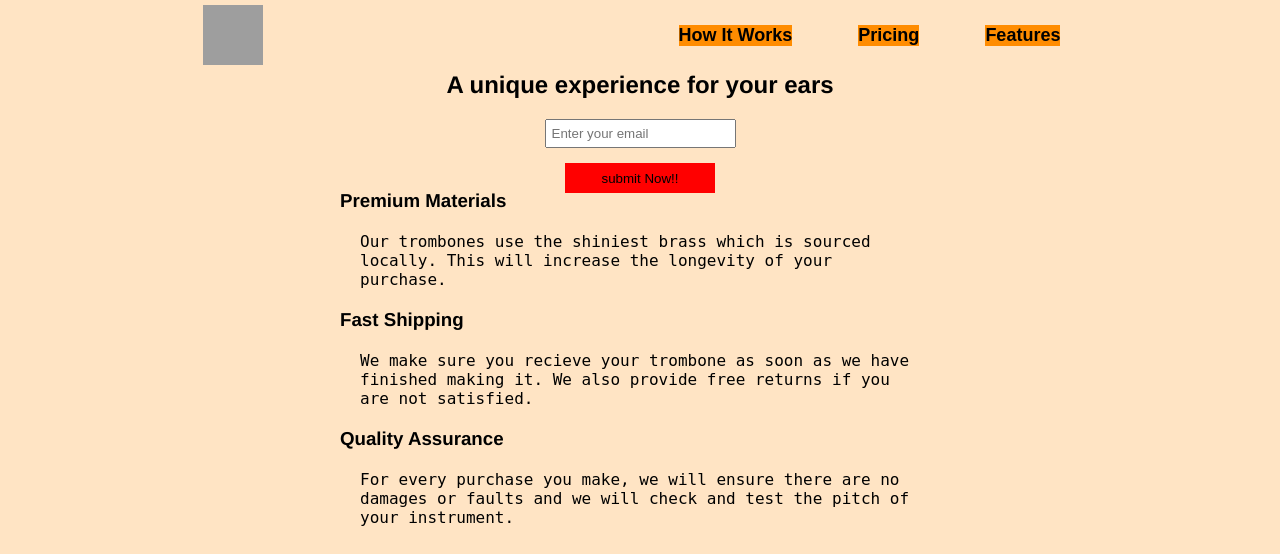
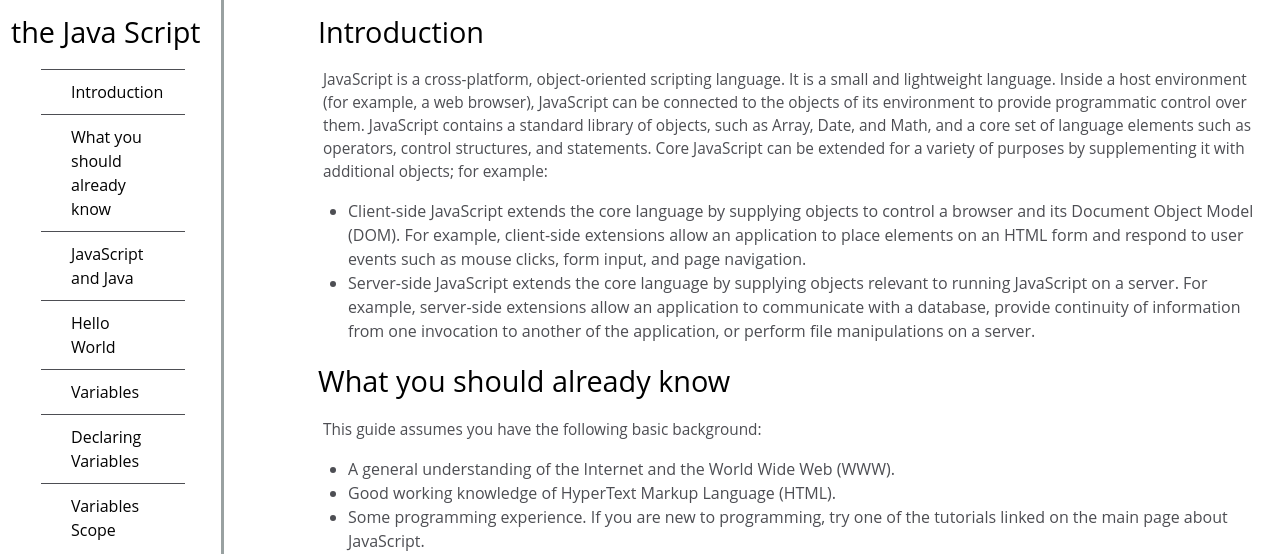
Before and after one commit to DavidYashar/YasharBaradarvar, a PHP site: page / in a window 1280 px wide. Shown: the top 554 px of the page. Run offline with PHP 8.4, Linux system fonts and the light colour scheme; grey boxes are pictures that could not be loaded.

Commit message:
Technical documentation page

```diff
--- a/index.html
+++ b/index.html
@@ -2,89 +2,133 @@
 <html lang="en">
 <head>
     <meta charset="UTF-8">
+    <link rel="stylesheet" href="styles.css">
     <meta http-equiv="X-UA-Compatible" content="IE=edge">
     <meta name="viewport" content="width=device-width, initial-scale=1.0">
-    <link rel="stylesheet" href="styles.css">
-    <title>Product Landing Page</title>
+    <title>Technical Documentation</title>
 </head>
 <body>
-    <header id="header">
-        <img id="header-img" src="https://www.freepnglogos.com/uploads/music-logo-round-play-png-29.png" width="60" height="60">
-        <nav id="nav-bar">
+    <main id="main-doc">
+
+        <nav id="navbar">
+            <header> the Java Script</header>
+            <!-- <a class="nav-link">This technical documentation is about the Java Script</a> -->
+
             <ul>
-                <a href="#how-it-works"><li class="nav-link" href="#how-it-works">How It Works</a></li>
-                <a href="#pricing"><li class="nav-link" href="#pricing">Pricing</a></li>
-                <a href="#features"><li class="nav-link" href="#features">Features</a></li>
+                <li><a class="nav-link" href="#introduction">Introduction</a></li>
+                <li><a class="nav-link" href="#what_you_should_already_know">What you should already know</a></li>
+                <li><a class="nav-link" href="#javascript_and_java">JavaScript and Java</a></li>
+                <li><a class="nav-link" href="#hello_world">Hello World</a></li>
+                <li><a class="nav-link" href="#variables">Variables</a></li>
+                <li><a class="nav-link" href="#declaring_variables">Declaring Variables</a></li>
+                <li><a class="nav-link" href="#variables_scope">Variables Scope</a></li>
+
             </ul>
         </nav>
-    </header>
 
-    <div class="container"></div>
-    <section class="email">
-        <h2 id="form-head">A unique experience for your ears</h2>
-        <form id="form" width="400" action="https://www.freecodecamp.com/email-submit">
-            <input id="email" name="email" type="email" placeholder="Enter your email" required><br>
-            <input id="submit" type="submit" value="submit Now!!">
-        </form>
-    </section >
-        <section id="features">
-            <h3>Premium Materials</h3>
-            <p>Our trombones use the shiniest brass which is sourced locally.
-                 This will increase the longevity of your purchase.</p>
+        <section id="introduction" class="main-section">
+            <header>Introduction</header>
 
-            <h3>Fast Shipping</h3>
-            <p>We make sure you recieve your trombone as soon as we have finished making it.
-                 We also provide free returns if you are not satisfied.</p>
+            <p>JavaScript is a cross-platform, object-oriented scripting language. It is a small and lightweight language.
+                Inside a host environment (for example, a web browser), JavaScript can be connected to the objects of its environment
+                 to provide programmatic control over them.
 
-            <h3>Quality Assurance</h3>
-            <p>For every purchase you make, we will ensure there are no damages
-                 or faults and we will check and test the pitch of your instrument.</p>
+                JavaScript contains a standard library of objects, such as Array, Date, and Math, and a core set of language elements
+                 such as operators, control structures, and statements. Core JavaScript can be extended for a variety of purposes by
+                 supplementing it with additional objects; for example:</p>
+                 <ul>
+                    <li>Client-side JavaScript extends the core language by supplying objects to control a browser and its Document Object Model (DOM).
+                         For example, client-side extensions allow an application to place elements on an HTML form and respond to user events such as mouse clicks,
+                          form input, and page navigation.</li>
+                          <li>Server-side JavaScript extends the core language by supplying objects relevant to running JavaScript on a server. For example,
+                             server-side extensions allow an application to communicate with a database, provide continuity of information from one invocation
+                              to another of the application, or perform file manipulations on a server.</li>
+                 </ul>
+        </section>
+        <section id="what_you_should_already_know" class="main-section">
+            <header>What you should already know</header>
+            <p>This guide assumes you have the following basic background:</p>
+            <ul>
+                <li>A general understanding of the Internet and the World Wide Web (WWW).</li>
+                <li>Good working knowledge of HyperText Markup Language (HTML).</li>
+                <li>Some programming experience. If you are new to programming,
+                     try one of the tutorials linked on the main page about JavaScript.</li>
+            </ul>
+        </section>
+        <section id="javascript_and_java" class="main-section">
+            <header>JavaScript and Java</header>
+            <p>JavaScript and Java are similar in some ways but fundamentally different in some others. The JavaScript language resembles Java
+                 but does not have Java's static typing and strong type checking. JavaScript follows most Java expression syntax,
+                  naming conventions and basic control-flow constructs which was the reason why it was renamed from LiveScript to JavaScript.</p>
+
+                  <p>In contrast to Java's compile-time system of classes built by declarations, JavaScript supports a runtime system based on a
+                small number of data types representing numeric, Boolean, and string values. JavaScript has a prototype-based object model
+                instead of the more common class-based object model. The prototype-based model provides dynamic inheritance; that is,
+                what is inherited can vary for individual objects. JavaScript also supports functions without any special declarative requirements.
+                 Functions can be properties of objects, executing as loosely typed methods.</p>
+
+               <p> JavaScript is a very free-form language compared to Java. You do not have to declare all variables, classes, and methods.
+                You do not have to be concerned with whether methods are public, private, or protected, and you do not have to implement interfaces.
+                 Variables, parameters, and function return types are not explicitly typed.</p>
+
+
+        </section>
+        <section id="hello_world" class="main-section">
+            <header>Hello World</header>
+            <p>To get started with writing JavaScript, open the Scratchpad and write your first "Hello world" JavaScript code:</p>
+            <code>function greetMe(yourName) { alert("Hello " + yourName); }
+                greetMe("World");</code>
+                <p>Select the code in the pad and hit Ctrl+R to watch it unfold in your browser!</p>
+
+
+        </section>
+        <section id="variables" class="main-section">
+            <header>Variables</header>
+            <p>You use variables as symbolic names for values in your application. The names of variables, called identifiers,
+                conform to certain rules.</p>
+
+                <p>A JavaScript identifier must start with a letter, underscore (_), or dollar sign ($); subsequent characters
+                can also be digits (0-9). Because JavaScript is case sensitive, letters include the characters "A" through "Z" (uppercase)
+                 and the characters "a" through "z" (lowercase).</p>
+
+                 <p>You can use ISO 8859-1 or Unicode letters such as å and ü in identifiers. You can also use the Unicode escape sequences
+                 as characters in identifiers. Some examples of legal names are Number_hits, temp99, and _name.</p>
+
+        </section>
+        <section id="declaring_variables" class="main-section">
+            <header>Declaring Variables</header>
+            <p>You can declare a variable in three ways:</p>
+            <p>With the keyword var. For example,</p>
+            <code>var x = 42.</code>
+            <p>This syntax can be used to declare both local and global variables.</p>
+
+                <p>By simply assigning it a value. For example,</p>
+            <code>x = 42.</code>
+            <p>This always declares a global variable. It generates a strict JavaScript warning. You shouldn't use this variant.</p>
+
+                <p>With the keyword let. For example,</p>
+                <code>let y = 13.</code>
+                <p>his syntax can be used to declare a block scope local variable. See Variable scope below.</p>
+
+        </section>
+        <section id="variables_scope" class="main-section">
+            <header>Variables Scope</header>
+            <p>When you declare a variable outside of any function, it is called a global variable, because it is available
+                 to any other code in the current document. When you declare a variable within a function, it is called a local variable,
+                  because it is available only within that function.</p>
+
+                <p>JavaScript before ECMAScript 2015 does not have block statement scope; rather, a variable declared within a block is local
+                     to the function (or global scope) that the block resides within. For example the following code will log 5, because the
+                     scope of x is the function (or global context) within which x is declared, not the block, which in this case is an if
+                     statement.</p>
+
+            <code>if (true) { var x = 5; } console.log(x); // 5</code>
+            <p>This behavior changes, when using the let declaration introduced in ECMAScript 2015.</p>
+            <code>if (true) { let y = 5; } console.log(y); // ReferenceError: y is
+                not defined</code>
+
         </section>
 
-    <section id="how-it-works">
-    <iframe id="video" src="https://www.youtube.com/embed/oPN4DWHuqlE" width="600" height="300" ></iframe>
-     <figcaption>A thriller of our work</figcaption>
-    </section>
-    <section id="pricing">
-    <div class="first">
-        <h3>$1000</h3>
-            <ol>
-                <li>Great surround sound</li>
-                <li> 3 hours live music and inter section</li>
-                <li> 4 sections</li>
-            </ol>
-        <button class="btns">purchase</button>
-    </div>
-    <div class="first">
-        <h3>$2000</h3>
-            <ol>
-                <li>Great sorrounded sound</li>
-                <li> 5 hours live music & intersections</li>
-                <li> 7 sections</li>
-            </ol>
-        <button class="btns">purchase</button>
-    </div>
-    <div class="first">
-        <h3>$3000</h3>
-            <ol>
-                <li>Great sorrounded sound</li>
-                <li>7 hours live music & intersections</li>
-                <li>10 sections</li>
-            </ol>
-       <button class="btns">purchase</button>
-    </div>
-    </section>
+    </main>
 </body>
-<hr>
-<hr>
-<div >
-<footer>
-    <ol>
-        <li>Privacy</li>
-        <li>terms</li>
-        <li>contact us</li>
-        <span>2022 Yashar Web All rights reserved</span>
-    </ol>
-</footer>
-</div>
 </html>
--- a/styles.css
+++ b/styles.css
@@ -1,273 +1,102 @@
-* {
-    margin: 0;
-    padding: 0;
-    box-sizing: border-box;
-}
-html{
-    background-color: bisque;
-}
-a {
-    color: #000000;
-    text-decoration:none;
+#navbar {
+    position: fixed;
+    min-width: 220px;
+    top: 0px;
+    left: 0px;
+    width: 250px;
+    height: 100%;
+    border-right: solid;
+    border-color: rgba(0, 22, 22, 0.4);
+    padding-left: 1px;
+
 
 }
-nav {
-    font-weight: 400;
-    display:block;
-}
-@media (max-width: 600px){
-    header {
-        flex-wrap: wrap;
-    }
+p {
+
+        display: block;
+        margin-block-start: 1em;
+        margin-block-end: 1em;
+        margin-inline-start: 0px;
+        margin-inline-end: 0px;
 
 }
-.nav-link {
-    background-color: darkorange;
-    font-size: large;
-    font-weight: bold;
-    font-family:Arial, Helvetica, sans-serif;
+header {
+    color: black;
+    margin: 10px;
+    text-align: center;
+    font-size: 1.8em;
+    font-weight: thin;
 }
-.nav-link:hover{
-    background-color: aliceblue;
-}
-header {
-    width:100%;
-    min-height: 70px;
-    padding: 0px 20px;
-    background-color: bisque;
-    display: flex;
-    align-items: center;
-    justify-content:space-around;
-    align-items: center;
-    position: fixed;
-    top: 0;
+nav {
+    display: block;
+    width: 120px;
 }
 
-.logo > img {
-    width: 100%;
-    height: 100%;
-    max-width: 300px;
-    display: flex;
-    justify-content: center;
-    align-items: center;
-    text-align: center;
+#navbar li {
+    color: #4d4e53;
+    border-top: 1px solid;
+    border-top-width: 1px;
+    border-top-style: solid;
+    border-top-color: initial;
+    list-style: none;
+    list-style-position: initial;
+    list-style-image: initial;
+    list-style-type: none;
+    position: relative;
+    width: 80%;
 
-}
-@media (max: 650px){
-    nav {
-        margin-top: 10px;
-        width: 100%;
-        display: flex;
-        flex-direction: column;
-        align-items: center;
-        text-align: center;
-        padding: 0 50px;
-    }
-}
-nav {
-   font-weight: 400;
-}
-@media (max-width: 650px){
-    nav > ul {
-        flex-direction: column;
-    }
-}
-nav > ul {
-    width: 35vw;
-    display: flex;
-    justify-content: space-around;
-}
-@media (max-width: 650px) {
-    nav li {
-        padding-bottom: 5px;
-    }
-}
-li {
-    list-style: none;
-}
-.container {
-    max-width:1000px;
-    width: 100%;
-    margin: 0 auto;
-}
-@media (max-width: 650px) {
-    .email{
-        margin-top:120px;
-    }
-}
-.email {
-    display: flex;
-    flex-direction: column;
-    align-items: center;
-    text-align: center;
-    justify-content: center;
-    height: 180px;
-    padding-top: 80px;
-
-}
-.email > h2 {
-
-    margin-bottom: 20px;
-    word-wrap: break-word;
-}
-h2 {
-    display: block;
-    font-size: 1.5em;
-    margin-block-start: 0.83em;
-    margin-block-end: 0.83em;
-    margin-inline-start: 0px;
-    margin-inline-end: 0px;
-    font-weight: bold;
-    color: #000000;
-    font-family: Helvetica, Arial;
-    font-weight: bolder;
-}
-
- li {
-    color: #000000;
-    list-style: none;
-
-}
-li >a {
-    color: inherit;
-    text-decoration: none;
-}
-section {
-    width: 90%;
-    margin: 0 auto 10px auto;
-    max-width: 600px;
-}
-
-
-#form {
-    display: block;
-}
-.email input[type='email'] {
-    max-width: 400px;
-    width: 100%;
-    padding: 5px;
-}
-.email input[type='submit'] {
-    max-width: 150px;
-    width: 100%;
-    height: 30px;
-    margin: 15px 0;
-    border: 0;
-    background-color: red;
-}
-div {
-    display: block;
-}
-#features {
-    width: 800px;
-}
-p {
-    display:flexbox;
-    padding: 20px;
-    font-family:monospace, sans-serif;
-}
-
-h3 {
-    font-family: Helvetica, Arial;
 
 }
 li {
-    font-family: Arial, Helvetica, sans-serif;
-}
-@media (max-width){
-    #pricing {
-        flex-direction: column;
-    }
-}
-#pricing {
-   margin-top: 60px;
-   width:1500px;
-   display: flex;
-   justify-content: space-evenly;
-}
-@media (max-width: 800px) {
-    .first {
-        max-width: 300px;
-        width: 100%;
-        margin: 0 auto;
-        margin-bottom: 10px;
-    }
-}
-.first {
-  display: flex;
-  flex-direction: column;
-  align-items: center;
-  text-align: center;
-  border: 3px solid rgb(231, 42, 0);
-  border-radius: 5px;
-  padding: 20px;
-  margin: 10px;
-}
-.first > h3 {
-    background-color: rgb(89, 2, 9);
-    color: white;
-    padding: 15px 0;
-    width: 100px;
-    text-transform: uppercase;
-    font-weight: 700;
+    display: list-item;
+    text-align: -webkit-match-parent;
 
 }
-.first > ol {
-    margin: 15px 0;
-}
-ol {
+#navbar a {
     display: block;
-    list-style-type: decimal;
-    /* margin-block-start: 1rem;
-    margin-block-end: 1rem;
-    margin-inline-start: 0rem;
-    margin-inline-end: 0rem;
-    padding-inline-start: 40px; */
-}
-.first > ol > li {
-    padding: 5px 0;
-    text-align: justify;
-}
-.first > button {
-    border: 0;
-    margin: 15px 0;
-    background-color:coral;
-    font-weight: 400;
-}
-.first > button:hover {
-    background-color: red;
-}
-.btns {
-    padding: 0 20px;
-    height: 40px;
-    font-size: 2em;
-
-    text-transform: uppercase;
-    border-radius: 2px;
-    background: transparent;
+    padding: 10px 30px;
+    color: #030303;
+    text-decoration: none;
     cursor: pointer;
-}
-footer {
-    display: block;
-    width:max-content;
-    align-items: center;
-    text-align: center;
-    width: 100%;
-    flex-direction: column;
-    padding: 5px 0;
 
 }
-footer > ol {
-    padding: 0;
-    list-style: none;
-    text-align: center;
-    font-size: 16px;
-    line-height: 1;
-    margin-bottom: 0;
+section p {
+
+        color: #4d4e53;
+        margin: 15px;
+        font-size: 0.96em;
+
 }
-footer > li {
-    padding: 0 5px;
+section {
+    display: block;
 }
-hl {
- height: 3px;
+body {
+    min-width: 290px;
+    color: #4d4e53;
+    background-color: #ffffff;
+    font-family: 'Open Sans', Arial, sans-serif;
+    line-height: 1.5;
+     padding-left: 300px;
+
 }
+#main-doc header {
+    text-align: left;
+}
+code {
+    display: block;
+    text-align: left;
+    white-space: pre-line;
+    position: relative;
+    word-break: normal;
+    word-wrap: normal;
+    line-height: 2;
+    background-color: #f7f7f7;
+    padding: 15px;
+    margin: 10px;
+    border-radius: 5px;
+}
+
+    @media screen and (min-width: 480px) {
+        #navbar {width: 200px; float: left;}
+        #main {margin-left: 216px;}
+      }
```
